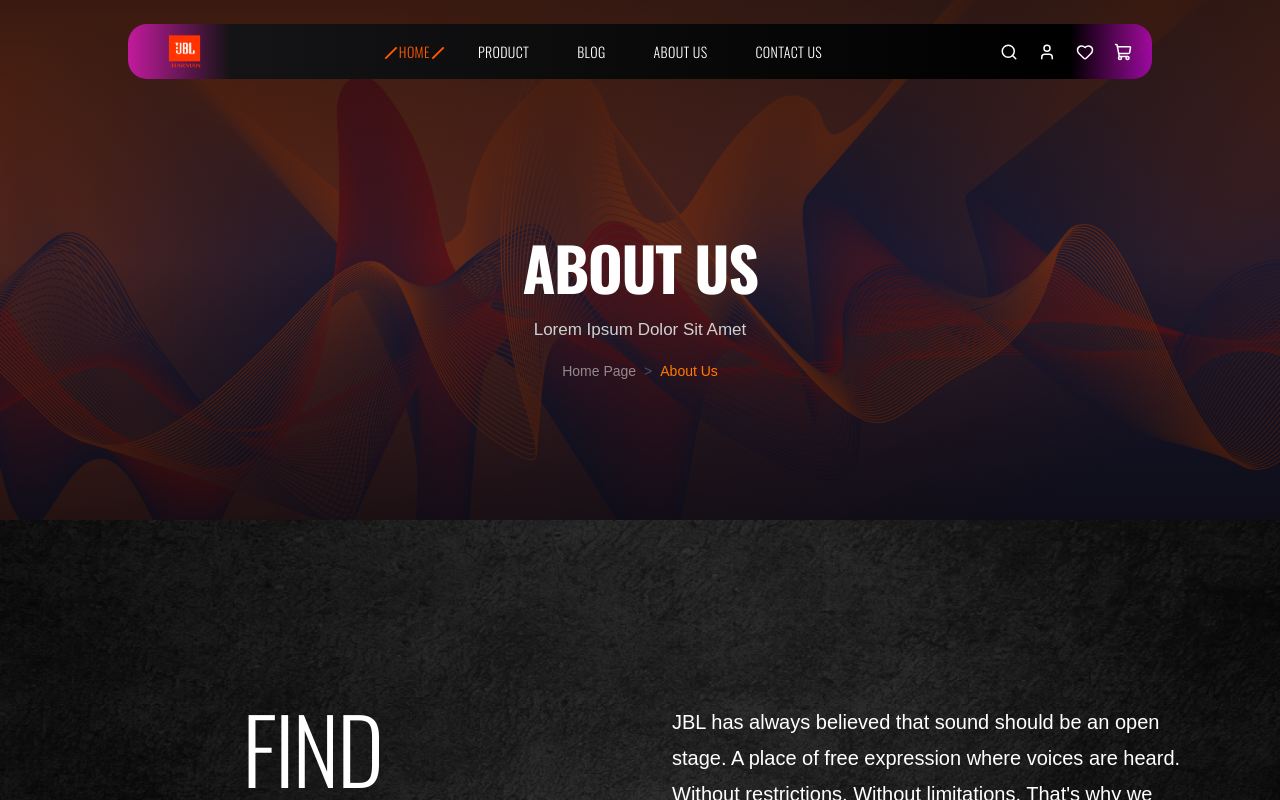
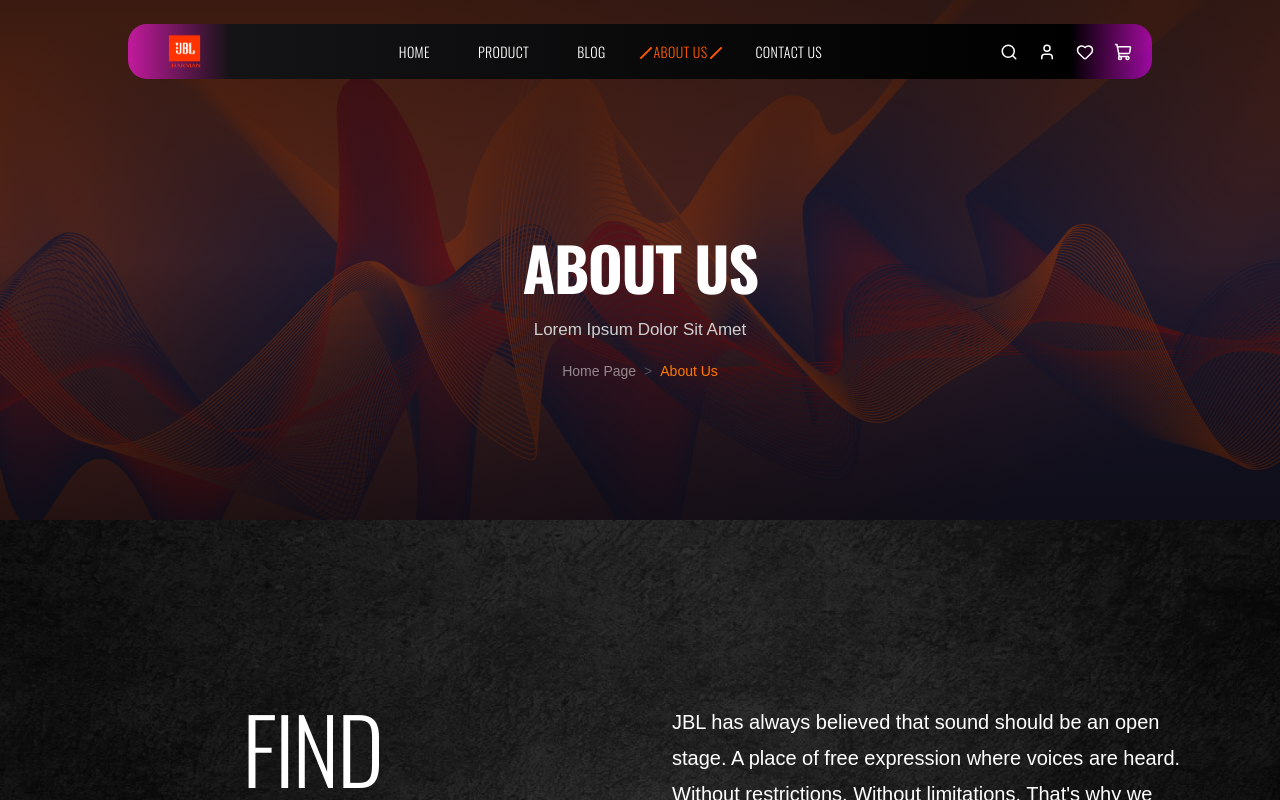
Before and after one commit to 0xDeepanshu/jbl, a Next.js app: page /aboutus in a window 1280 px wide. Shown: the top 800 px of the page. Built offline with nearby package versions, Linux system fonts and the light colour scheme.

Commit message:
fixed ui perfectly

```diff
--- a/src/app/aboutus/page.tsx
+++ b/src/app/aboutus/page.tsx
@@ -2,7 +2,7 @@ import PageBanner from "@/components/ui/PageBanner";
 import OurHistory from "@/components/sections/about/OurHistory";
 import WhatWeOffer from "@/components/sections/about/WhatWeOffer";
 import NewsletterSignup from "@/components/sections/about/NewsletterSignup";
-
+import FooterSection from "@/components/sections/home/FooterSection";
 export default function AboutPage() {
     return (
         <main>
@@ -18,6 +18,7 @@ export default function AboutPage() {
             <OurHistory />
             <WhatWeOffer />
             <NewsletterSignup compact />
+            <FooterSection />
         </main>
     );
 }
--- a/src/components/layout/navbar.tsx
+++ b/src/components/layout/navbar.tsx
@@ -2,12 +2,8 @@
 
 import Link from "next/link";
 import Image from "next/image";
-import {
-    Search,
-    User,
-    Heart,
-    ShoppingCart,
-} from "lucide-react";
+import { usePathname } from "next/navigation";
+import { Search, User, Heart, ShoppingCart } from "lucide-react";
 
 const navItems = [
   { label: "HOME", href: "/" },
@@ -18,8 +14,10 @@ const navItems = [
 ];
 
 export default function Navbar() {
+  const pathname = usePathname();
+
   return (
-        <header className="z-50 fixed font-oswald w-full flex justify-center pt-6 ">
+    <header className="z-50 absolute font-oswald w-full flex justify-center pt-6">
       <nav
         className="flex items-center justify-between w-full max-w-5xl h-[55px] px-5 rounded-[19px]"
         style={{
@@ -27,7 +25,6 @@ export default function Navbar() {
             "linear-gradient(90deg, #C21A9D 0%, #141315 10%, #000000 92%, rgba(235,0,255,0.59) 100%)",
         }}
       >
-                {/* Logo */}
         <Link href="/" className="flex items-center">
           <Image
             src="/logo/jbl_logo_nav.png"
@@ -37,30 +34,31 @@ export default function Navbar() {
           />
         </Link>
 
-                {/* Navigation */}
         <div className="flex items-center gap-12">
-                    {navItems.map((item, index) => (
+          {navItems.map((item) => {
+            const isActive = pathname === item.href;
+            return (
               <Link
                 key={item.label}
                 href={item.href}
-                            className={`relative text-sm font-light tracking-wide transition-colors duration-200 ${index === 0
+                className={`relative text-sm font-light tracking-wide transition-colors duration-200 ${
+                  isActive
                     ? "text-[#FF5A00]"
                     : "text-white hover:text-[#FF5A00]"
                 }`}
               >
                 {item.label}
-
-                            {index === 0 && (
+                {isActive && (
                   <>
                     <span className="absolute -left-4 top-1/2 w-4 h-[2px] bg-[#FF5A00] rotate-[-45deg]" />
                     <span className="absolute -right-4 top-1/2 w-4 h-[2px] bg-[#FF5A00] rotate-[-45deg]" />
                   </>
                 )}
               </Link>
-                    ))}
+            );
+          })}
         </div>
 
-                {/* Icons */}
         <div className="flex items-center gap-5 text-white">
           <Search
             size={18}
--- a/src/components/sections/about/WhatWeOffer.tsx
+++ b/src/components/sections/about/WhatWeOffer.tsx
@@ -4,7 +4,6 @@ import { useState } from "react";
 import Image from "next/image";
 import Container from "@/components/ui/Container";
 import CategoryTabs from "@/components/ui/CategoryTabs";
-import WaveDivider from "@/components/ui/WaveDivider";
 import Button from "@/components/ui/Button";
 const tabs = [
   { label: "Bluetooth", value: "bluetooth" },
```
Lines whose indentation alone changed are shown as unchanged.
